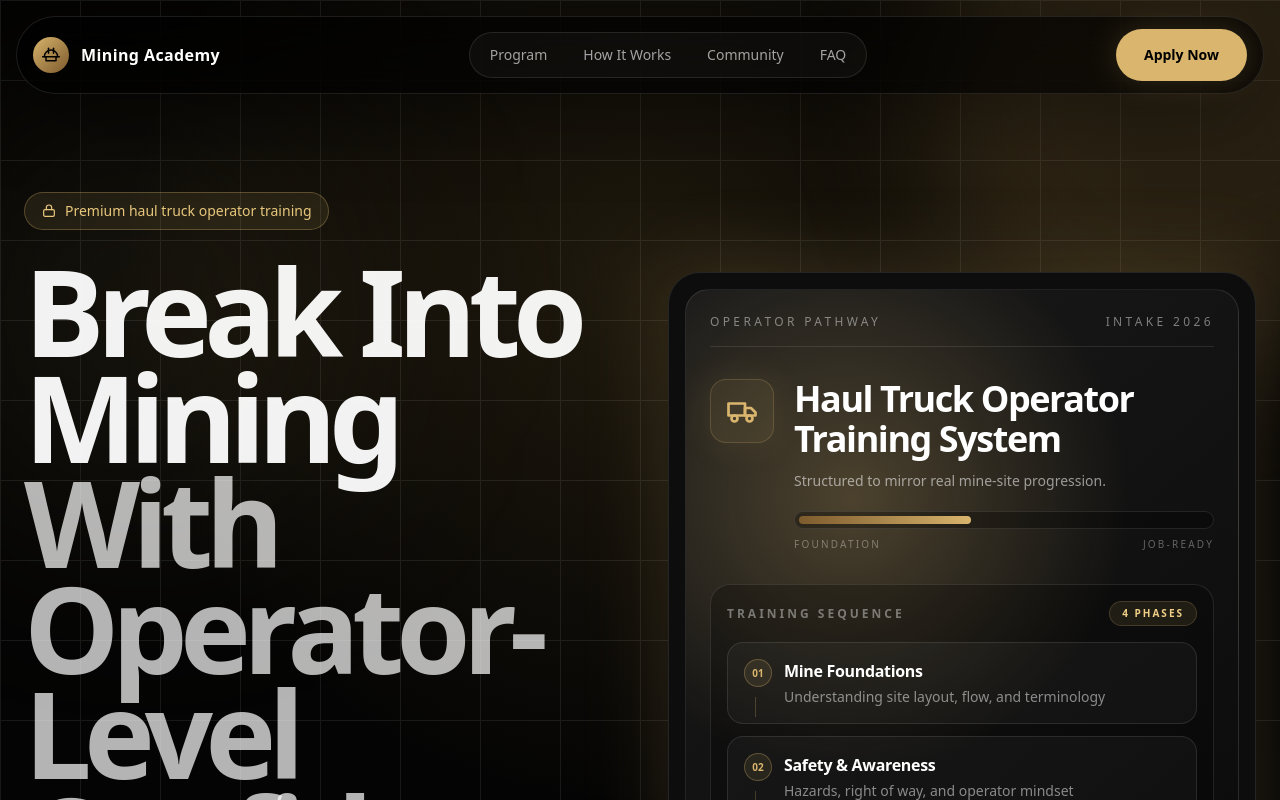
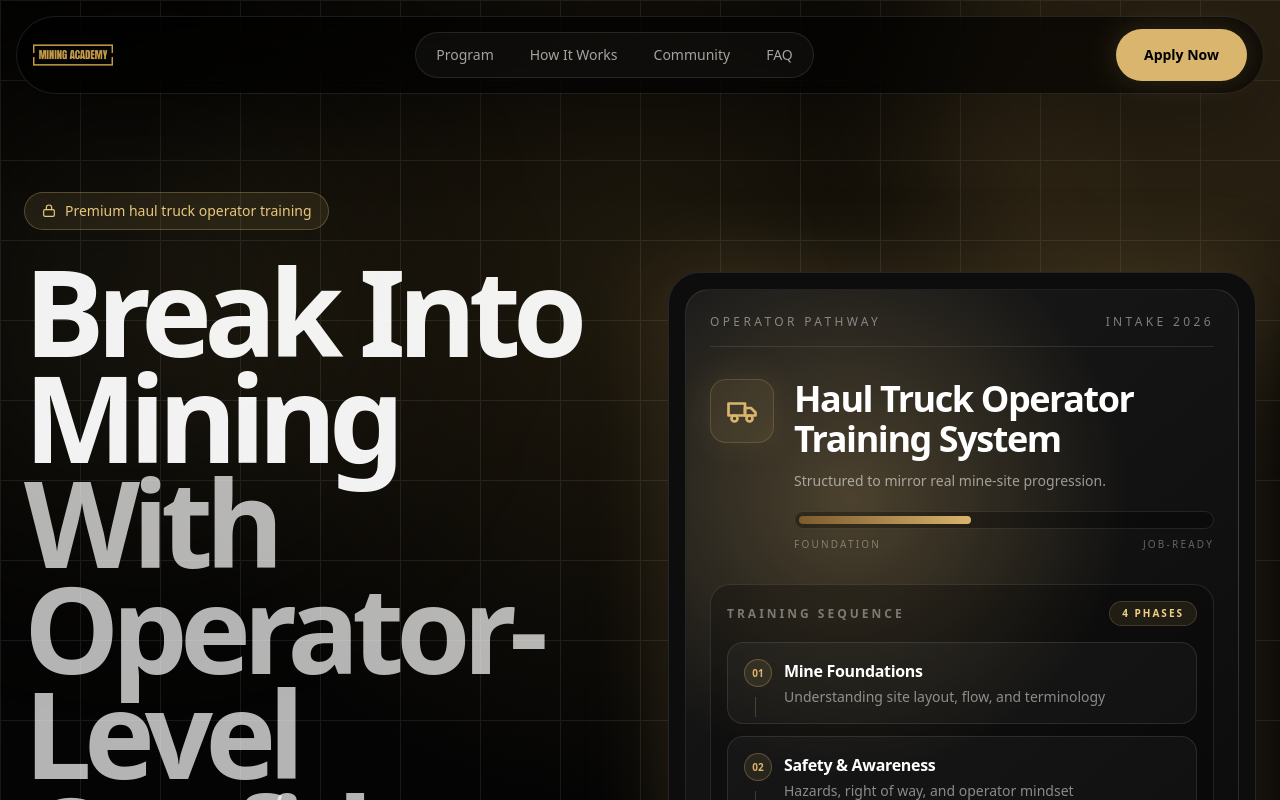
Before and after one commit to D01145/mining-academy, a React (Vite) app: page / in a window 1280 px wide. Shown: the top 800 px of the page. Built offline with nearby package versions, Linux system fonts and the light colour scheme.

Commit message:
Update App.jsx

```diff
--- a/src/App.jsx
+++ b/src/App.jsx
@@ -184,10 +184,11 @@
       <nav className="fixed left-0 right-0 top-0 z-50 px-4 pt-4">
         <div className="mx-auto flex max-w-7xl items-center justify-between rounded-full border border-white/10 bg-black/65 px-4 py-3 shadow-[0_20px_80px_rgba(0,0,0,0.35)] backdrop-blur-xl">
           <button className="flex items-center gap-3" onClick={() => scrollToSection("#top")} type="button">
-            <div className="flex h-9 w-9 items-center justify-center rounded-full bg-gradient-to-br from-[#d9b56d] to-[#7d5b2d] text-black">
-              <Icon name="hardhat" className="h-5 w-5" />
-            </div>
-            <span className="font-semibold tracking-wide">Mining Academy</span>
+            <img
+              src="/logo.png"
+              alt="Mining Academy"
+              className="h-10 w-auto object-contain"
+            />
           </button>
 
           <div className="hidden items-center gap-1 rounded-full border border-white/10 bg-white/[0.03] p-1 text-sm text-white/62 md:flex">
```
